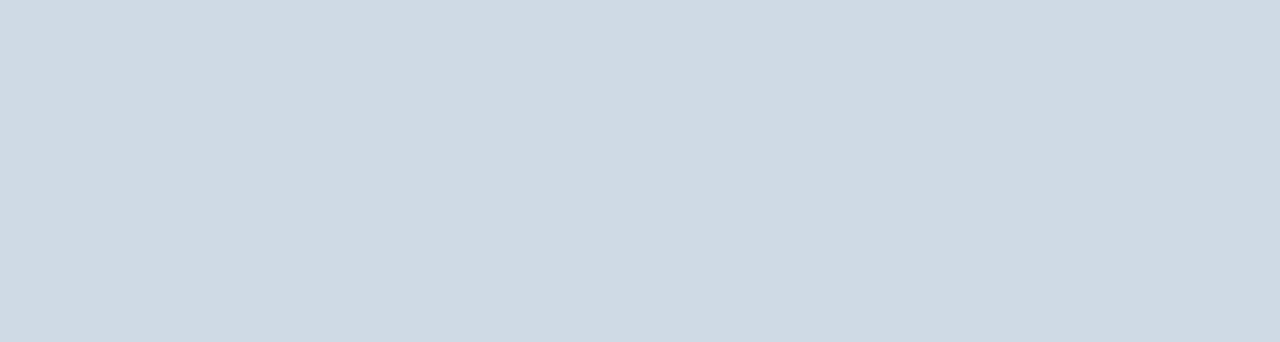
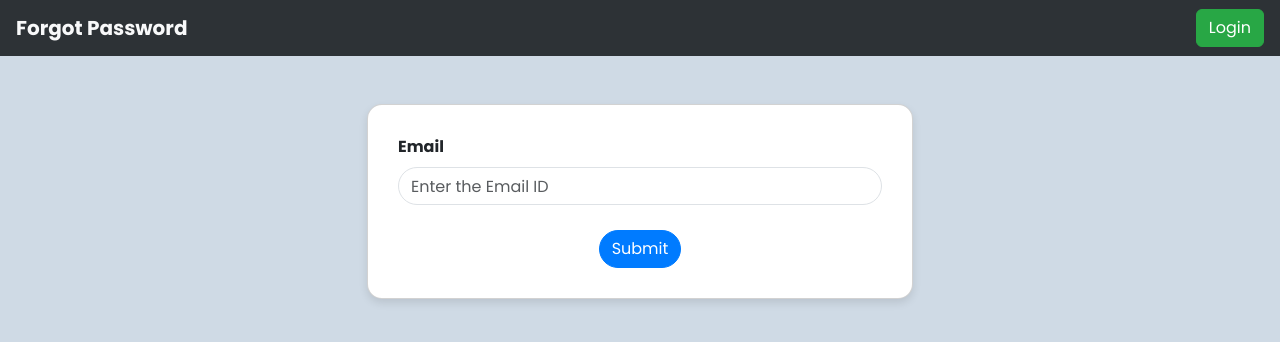
Before and after one commit to CTS-E-commerce-project/e_learning_front_end, a React (Create React App) app in the folder e-learning-app/: page /forgotpassword in a window 1280 px wide. Before the commit this address had no page. Shown: the top 342 px of the page. Built offline with nearby package versions, Linux system fonts and the light colour scheme; a web font is replaced by a local one.

Commit message:
added forget password page

```diff
--- a/e-learning-app/src/App.js
+++ b/e-learning-app/src/App.js
@@ -6,6 +6,7 @@ import { Bounce, ToastContainer } from "react-toastify";
 import LoginPage from "./components/LoginPage";
 import RegistrationForm from "./components/RegistrationForm";
 import Output from "./components/Output";
+import ForgetPassword from "./components/ForgetPassword";
 
 function App() {
   return (
@@ -29,6 +30,7 @@ function App() {
           <Route path="/" Component={LoginPage} exact />
           <Route path="/register" Component={RegistrationForm} exact />
           <Route path="/welcome" Component={Output} exact />
+          <Route path="/forgotpassword" Component={ForgetPassword} exact />
         </Routes>
       </Router>
     </>
--- /dev/null
+++ b/e-learning-app/src/components/ForgetPassword.js
@@ -0,0 +1,71 @@
+import React, { useState } from "react";
+import Navbar from "./Navbar";
+import axios from "axios";
+import { toast } from "react-toastify";
+
+function ForgetPassword() {
+  const [email, setEmail] = useState("");
+  // const [message, setMessage] = useState("");
+
+  const handleSubmit = async (e) => {
+    e.preventDefault();
+    try {
+      console.log(email);
+      const response = await axios.post(
+        "http://localhost:9090/api/eLearning/v1/forgot-password",
+        { email: email }
+      );
+      // setMessage(response.data);
+      toast.success("Check your mail to rest the password!!");
+      console.log(response.data);
+      if(response.data === null){
+        toast.error("Email ID does not exists");
+      }
+    } catch (error) {
+      // setMessage("Email ID does not exists");
+      toast.error("Email ID does not exists");
+    }
+    setEmail("");
+  };
+
+  return (
+    <>
+      <div>
+        <Navbar heading="Forgot Password" name="Login" path="/" />
+      </div>
+      <div className="container mt-5">
+        <div class="row justify-content-center">
+          <div class="col-md-6">
+            <div class="card">
+              <div class="card-body">
+                <form onSubmit={handleSubmit}>
+                  <div class="form-group">
+                    <label for="exampleInputEmail1">Email</label>
+                    <input
+                      name="email"
+                      class="form-control"
+                      type="email"
+                      placeholder="Enter the Email ID"
+                      value={email}
+                      onChange={(e) => setEmail(e.target.value)}
+                      required
+                    />
+                  </div>
+                  <div className="text-center">
+                    <button type="submit" class="btn btn-primary">
+                      Submit
+                    </button>
+                  </div>
+                </form>
+              </div>
+            </div>
+          </div>
+        </div>
+
+        {/* <p>{message}</p> */}
+      </div>
+    </>
+  );
+}
+
+export default ForgetPassword;
```
